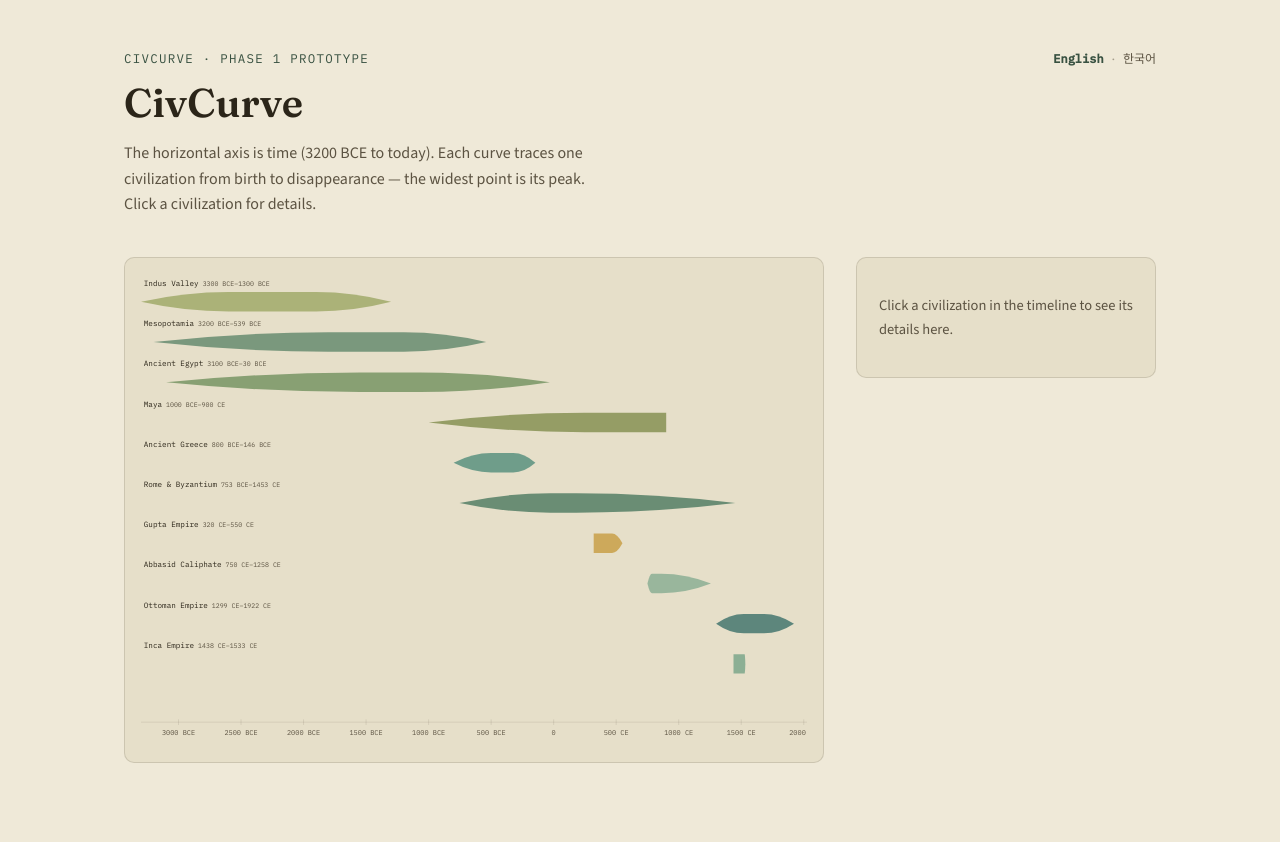
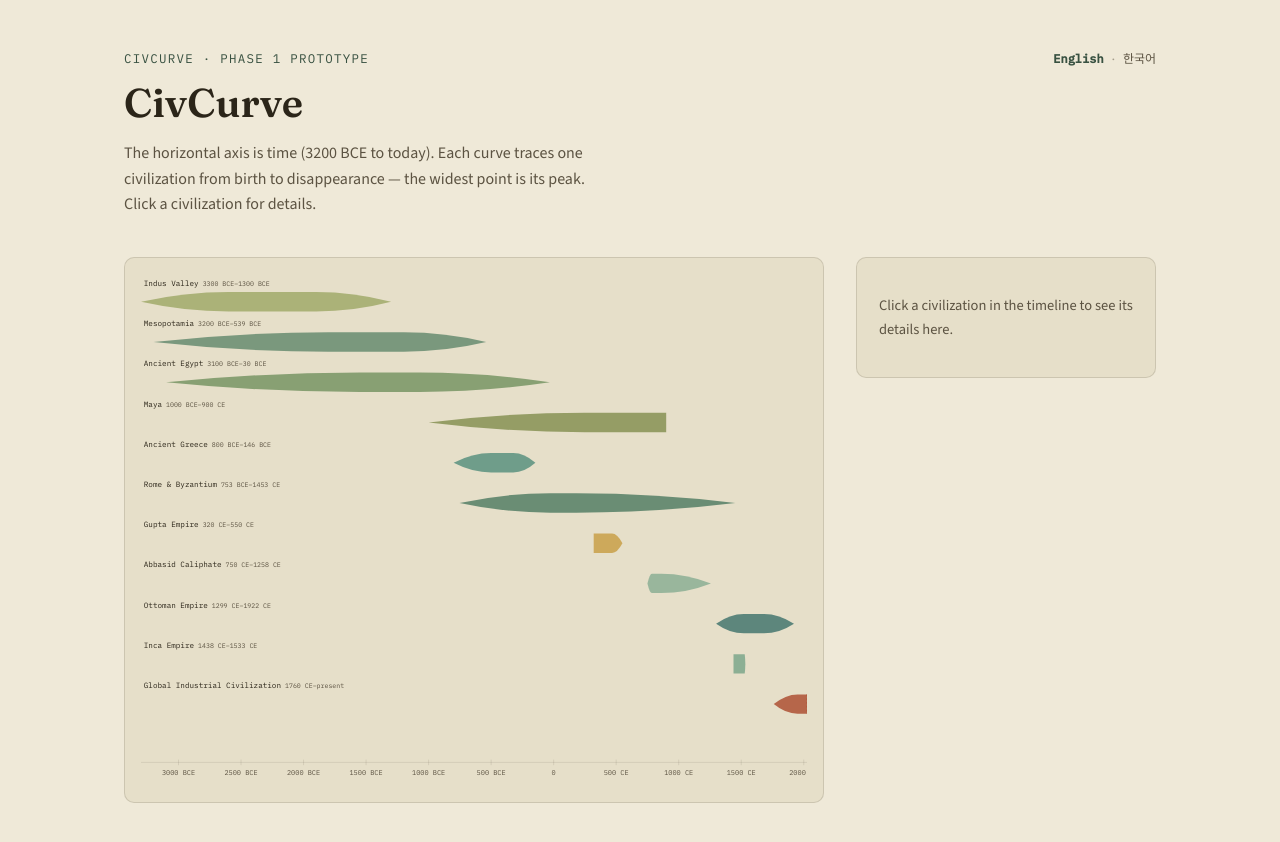
Before and after one commit to Salepark/civcurve, a Next.js app: page /en in a window 1280 px wide. Shown: the top 842 px of the page. Built offline with nearby package versions, Linux system fonts and the light colour scheme.

Commit message:
현재 진행 중인 글로벌 산업·기술 문명 추가

```diff
--- a/app/globals.css
+++ b/app/globals.css
@@ -158,6 +158,16 @@ h1 {
   opacity: 0.28;
 }
 
+.open-edge {
+  stroke-width: 2;
+  stroke-dasharray: 2.5 3;
+  opacity: 0.9;
+}
+
+.civ-row[data-dimmed="true"] .open-edge {
+  opacity: 0.28;
+}
+
 .civ-row:focus-visible {
   outline: 2px solid var(--accent);
   outline-offset: 2px;
@@ -204,8 +214,19 @@ h1 {
   font-size: 11.5px;
   letter-spacing: 0.05em;
   color: var(--gold);
-  display: block;
+  display: flex;
+  align-items: center;
+  gap: 8px;
   margin-bottom: 8px;
+}
+
+.detail-ongoing-tag {
+  font-size: 10.5px;
+  letter-spacing: 0.03em;
+  color: #b0563a;
+  border: 1px solid currentColor;
+  border-radius: 999px;
+  padding: 2px 8px;
 }
 
 .detail-panel h2 {
--- a/components/DetailPanel.tsx
+++ b/components/DetailPanel.tsx
@@ -21,18 +21,23 @@ export function DetailPanel({
 
   const name = civ.name[locale];
   const otherLocale: Locale = locale === "en" ? "ko" : "en";
+  const endLabel = civ.ongoing ? dict.detail.present : formatTick(civ.endYear, locale);
+  const peakEndLabel = civ.ongoing ? dict.detail.present : formatTick(civ.peakEnd, locale);
 
   return (
-    <div className="detail-panel">
-      <span className="detail-region mono">{regionLabels[locale][civ.region]}</span>
+    <div className="detail-panel" data-ongoing={civ.ongoing ?? false}>
+      <span className="detail-region mono">
+        {regionLabels[locale][civ.region]}
+        {civ.ongoing && <span className="detail-ongoing-tag">{dict.detail.ongoing}</span>}
+      </span>
       <h2>
         {name} <span className="detail-en">{civ.name[otherLocale]}</span>
       </h2>
       <p className="detail-range mono">
-        {formatTick(civ.startYear, locale)} – {formatTick(civ.endYear, locale)}
+        {formatTick(civ.startYear, locale)} – {endLabel}
         <span className="detail-peak">
           {" "}
-          · {dict.detail.peak} {formatTick(civ.peakStart, locale)}–{formatTick(civ.peakEnd, locale)}
+          · {dict.detail.peak} {formatTick(civ.peakStart, locale)}–{peakEndLabel}
         </span>
       </p>
       <p className="detail-summary">{civ.summary[locale]}</p>
--- a/components/Timeline.tsx
+++ b/components/Timeline.tsx
@@ -1,6 +1,6 @@
 import { Civilization } from "@/data/civilizations";
 import { makeXScale, formatTick } from "@/lib/scale";
-import type { Locale } from "@/lib/i18n";
+import { dictionaries, type Locale } from "@/lib/i18n";
 
 const ROW_HEIGHT = 58;
 const BAND_HALF_HEIGHT = 14;
@@ -22,8 +22,22 @@ function bandPath(
   const h = BAND_HALF_HEIGHT;
 
   const growCtrlX = (xStart + xPeakStart) / 2;
+
+  if (civ.ongoing) {
+    // 쇠퇴기가 아직 없는 문명: 한 점으로 닫지 않고 현재 시점에서 수직으로
+    // 잘라낸다 — 다른 모든(닫힌) 곡선과의 대비가 시각적 메시지의 핵심.
+    return [
+      `M ${xStart},${y}`,
+      `Q ${growCtrlX},${y - h} ${xPeakStart},${y - h}`,
+      `L ${xEnd},${y - h}`,
+      `L ${xEnd},${y + h}`,
+      `L ${xPeakStart},${y + h}`,
+      `Q ${growCtrlX},${y + h} ${xStart},${y}`,
+      "Z",
+    ].join(" ");
+  }
+
   const declineCtrlX = (xPeakEnd + xEnd) / 2;
-
   return [
     `M ${xStart},${y}`,
     `Q ${growCtrlX},${y - h} ${xPeakStart},${y - h}`,
@@ -73,19 +87,20 @@ export function Timeline({
         const isSelected = civ.id === selectedId;
         const isDimmed = selectedId !== null && !isSelected;
         const name = civ.name[locale];
+        const endLabel = civ.ongoing
+          ? dictionaries[locale].detail.present
+          : formatTick(civ.endYear, locale);
         return (
           <g
             key={civ.id}
             className="civ-row"
             data-dimmed={isDimmed}
+            data-ongoing={civ.ongoing ?? false}
             onClick={() => onSelect(civ.id)}
             tabIndex={0}
             role="button"
             aria-pressed={isSelected}
-            aria-label={`${name}, ${formatTick(civ.startYear, locale)} - ${formatTick(
-              civ.endYear,
-              locale
-            )}`}
+            aria-label={`${name}, ${formatTick(civ.startYear, locale)} - ${endLabel}`}
             onKeyDown={(e) => {
               if (e.key === "Enter" || e.key === " ") onSelect(civ.id);
             }}
@@ -97,11 +112,21 @@ export function Timeline({
               stroke={isSelected ? civ.color : "none"}
               strokeWidth={isSelected ? 2 : 0}
             />
+            {civ.ongoing && (
+              <line
+                className="open-edge"
+                stroke={civ.color}
+                x1={x(civ.endYear)}
+                y1={y - BAND_HALF_HEIGHT}
+                x2={x(civ.endYear)}
+                y2={y + BAND_HALF_HEIGHT}
+              />
+            )}
             <text className="band-label" x={4} y={y - BAND_HALF_HEIGHT - 9}>
               {name}
               <tspan className="band-years mono">
                 {" "}
-                {formatTick(civ.startYear, locale)}–{formatTick(civ.endYear, locale)}
+                {formatTick(civ.startYear, locale)}–{endLabel}
               </tspan>
             </text>
           </g>
--- a/data/civilizations.ts
+++ b/data/civilizations.ts
@@ -2,7 +2,8 @@ export type RegionKey =
   | "westAsia"
   | "mediterraneanEurope"
   | "southAsia"
-  | "americas";
+  | "americas"
+  | "global";
 
 export type LocalizedText = {
   ko: string;
@@ -25,9 +26,15 @@ export type Civilization = {
   summary: LocalizedText;
   keyEvents: KeyEvent[];
   color: string;
+  /**
+   * true면 아직 쇠퇴기가 관측되지 않은 "진행 중" 문명 — Timeline이 곡선을
+   * 한 점으로 닫지 않고 현재 시점에서 폭이 좁아지지 않은 채로 잘라 그린다.
+   * 다른 모든 문명과의 시각적 대비(닫힌 곡선 vs 열린 곡선)가 핵심 장치.
+   */
+  ongoing?: boolean;
 };
 
-// Phase 1 프로토타입 데이터 — 10개 문명.
+// Phase 1 프로토타입 데이터 — 10개 역사 문명 + 진행 중인 현재 문명 1개.
 // 연대는 대중적으로 통용되는 근사치이며, 학술적으로는 이견이 있을 수 있음.
 export const civilizations: Civilization[] = [
   {
@@ -216,4 +223,26 @@ export const civilizations: Civilization[] = [
     ],
     color: "#7fa88c",
   },
+  {
+    id: "global-industrial",
+    name: { ko: "글로벌 산업·기술 문명", en: "Global Industrial Civilization" },
+    region: "global",
+    startYear: 1760,
+    endYear: 2026,
+    peakStart: 1950,
+    peakEnd: 2026,
+    ongoing: true,
+    summary: {
+      ko: "특정 국가나 지역이 아니라 지구 전체가 하나의 산업·기술 시스템으로 묶인 시기. 앞의 10개 문명과 달리 지금까지 쇠퇴기가 관측된 적이 없다 — 다음이 어떻게 될지는 아직 아무도 모른다.",
+      en: "Not tied to any single nation or region — the era in which the entire planet became bound into one industrial-technological system. Unlike the ten civilizations above, it has never yet shown a decline. What comes next is not written.",
+    },
+    keyEvents: [
+      { year: 1760, label: { ko: "산업혁명 시작", en: "Industrial Revolution begins" } },
+      { year: 1945, label: { ko: "핵시대 개막", en: "Nuclear age begins" } },
+      { year: 1950, label: { ko: "대가속(Great Acceleration) 시작", en: "The Great Acceleration begins" } },
+      { year: 1972, label: { ko: "로마클럽 「성장의 한계」 보고서", en: "Club of Rome's Limits to Growth report" } },
+      { year: 2015, label: { ko: "파리기후협정", en: "Paris Agreement" } },
+    ],
+    color: "#b0563a",
+  },
 ];
--- a/lib/i18n.ts
+++ b/lib/i18n.ts
@@ -14,19 +14,21 @@ export const regionLabels: Record<Locale, Record<RegionKey, string>> = {
     mediterraneanEurope: "Mediterranean & Europe",
     southAsia: "South Asia",
     americas: "Americas",
+    global: "Global",
   },
   ko: {
     westAsia: "서아시아",
     mediterraneanEurope: "지중해·유럽",
     southAsia: "남아시아",
     americas: "아메리카",
+    global: "지구 전체",
   },
 };
 
 export type Dictionary = {
   meta: { title: string; description: string };
   page: { eyebrow: string; title: string; lede: string };
-  detail: { empty: string; peak: string };
+  detail: { empty: string; peak: string; present: string; ongoing: string };
   localeName: string;
 };
 
@@ -45,6 +47,8 @@ export const dictionaries: Record<Locale, Dictionary> = {
     detail: {
       empty: "Click a civilization in the timeline to see its details here.",
       peak: "Peak",
+      present: "present",
+      ongoing: "Ongoing — no decline observed yet",
     },
     localeName: "English",
   },
@@ -62,6 +66,8 @@ export const dictionaries: Record<Locale, Dictionary> = {
     detail: {
       empty: "타임라인에서 문명을 클릭하면 상세 정보가 여기 표시됩니다.",
       peak: "전성기",
+      present: "현재",
+      ongoing: "진행 중 — 아직 쇠퇴기가 관측되지 않음",
     },
     localeName: "한국어",
   },
```
